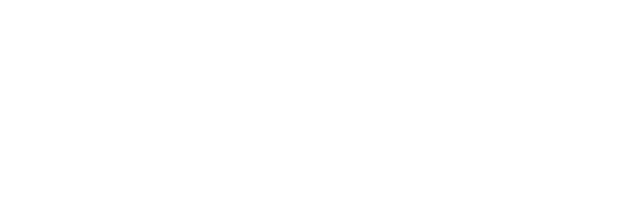
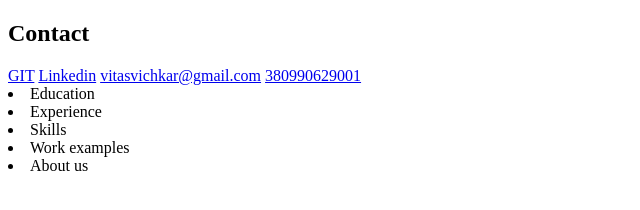
Before and after one commit to VitaSvichkar/rsschool-cv, a plain HTML site: page index.html in a window 1280 px wide. Shown: the whole page, without its empty margins (0-640 px from the left). Drawn offline with Linux system fonts and the light colour scheme.

Commit message:
feat: create contact and nav(html)

```diff
--- a/index.html
+++ b/index.html
@@ -1,11 +1,34 @@
 <!DOCTYPE html>
 <html lang="en">
+
 <head>
-<meta charset="UTF-8">
-<meta name="viewport" content="width=device-width, initial-scale=1.0">
-<title>Document</title>
-<link rel="stylesheet" href="style.css">
+  <meta charset="UTF-8">
+  <meta name="viewport" content="width=device-width, initial-scale=1.0">
+  <title>Document</title>
+  <link rel="stylesheet" href="style.css">
 </head>
+
 <body>
+  <div class="wrap">
+    <div>
+      <h2>Contact</h2>
+      <a href="https://github.com/VitaSvichkar">GIT</a>
+      <a href="https://www.linkedin.com/in/vitasvichkar/">Linkedin</a>
+      <a href="mailto:vitasvichkar@gmaill.com">vitasvichkar@gmail.com</a>
+      <a href="callto:380990629001">380990629001</a>
+    </div>
+    <div>
+      <header>
+        <nav>
+          <li>Education</li>
+          <li>Experience</li>
+          <li>Skills</li>
+          <li>Work examples</li>
+          <li>About us</li>
+        </nav>
+      </header>
+    </div>
+  </div>
 </body>
+
 </html>
```
